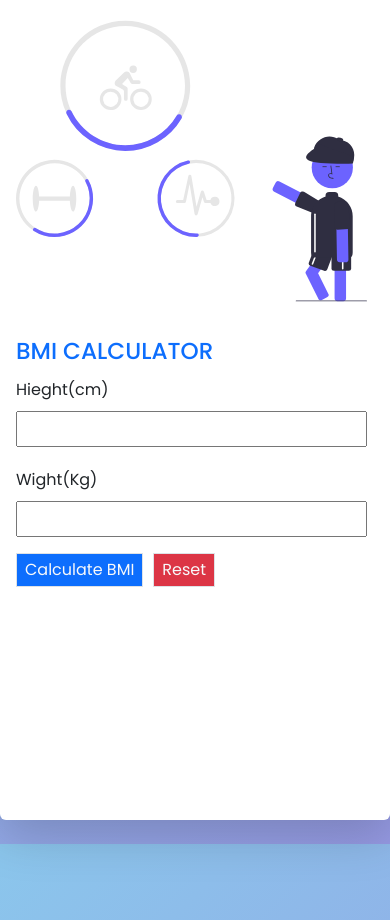
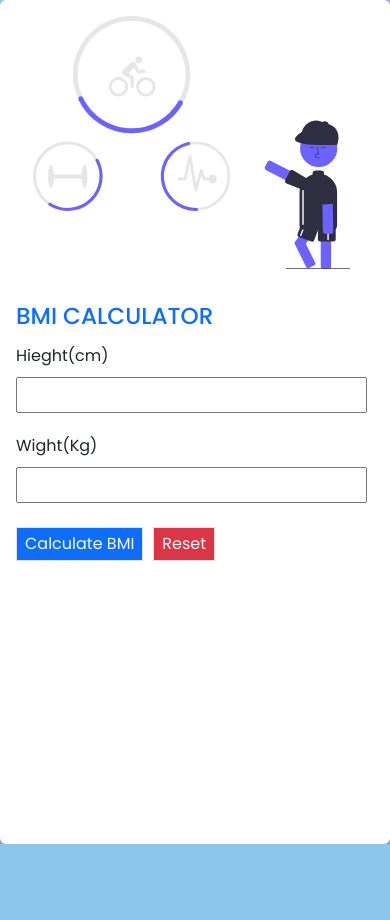
Before and after one commit to PraveeDurairaj/BMI-calculator, a React (Create React App) app: page / in a window 390 px wide. After the commit the page ends 844 px from the top, so only its background shows below. Built offline with nearby package versions, Linux system fonts and the light colour scheme.

Commit message:
last commit all programs are set

```diff
--- a/src/App.css
+++ b/src/App.css
@@ -63,7 +63,7 @@ background-image: linear-gradient(135deg, #8BC6EC 0%, #9599E2 100%);
   }
   .img-container img{
     width: 90vw;
-    height: 40vh;
+    height: 30vh;
     display: flex;
 
   }
@@ -72,7 +72,7 @@ background-image: linear-gradient(135deg, #8BC6EC 0%, #9599E2 100%);
   }
   .header-and-from-container{
     width: 100vw !important;
-    height: 70vh;
+    height: 60vh;
   }
  .input-container{
   width: 90vw;
@@ -81,7 +81,7 @@ background-image: linear-gradient(135deg, #8BC6EC 0%, #9599E2 100%);
   margin-right: 10px;
  }
  .button-container{
-  margin: top 10px !important;;
+  margin-top: 20px;
  }
 .input-container label{
   margin: 5px 0;
--- a/src/App.js
+++ b/src/App.js
@@ -50,7 +50,7 @@ const App =()=> {
     setError('')
   }
   return (
-      <div className=" main-container shadow-lg p-3 mb-5 bg-white rounded">
+      <div className=" main-container shadow-lg p-3  bg-white rounded">
        <div className="img-container">
           <img src={pik} alt={'gym photo'}/>
         </div>
@@ -63,7 +63,7 @@ const App =()=> {
           </div>
           <div className="input-container d-flex flex-column gap-1 mb-3">
             <label>Wight(Kg)</label>
-            <input type="text"  value={wight} onChange={(e) => setWight(e.target.value)} className='p-1' />
+            <input type="text"  value={wight} onChange={(e) => setWight(e.target.value)} className='p-1 mb-1' />
           </div>
           <div className="button-container">
             <button className='bg-primary border none px-2 py-1 text-light' onClick={calculateBmi}>Calculate BMI</button>
```
